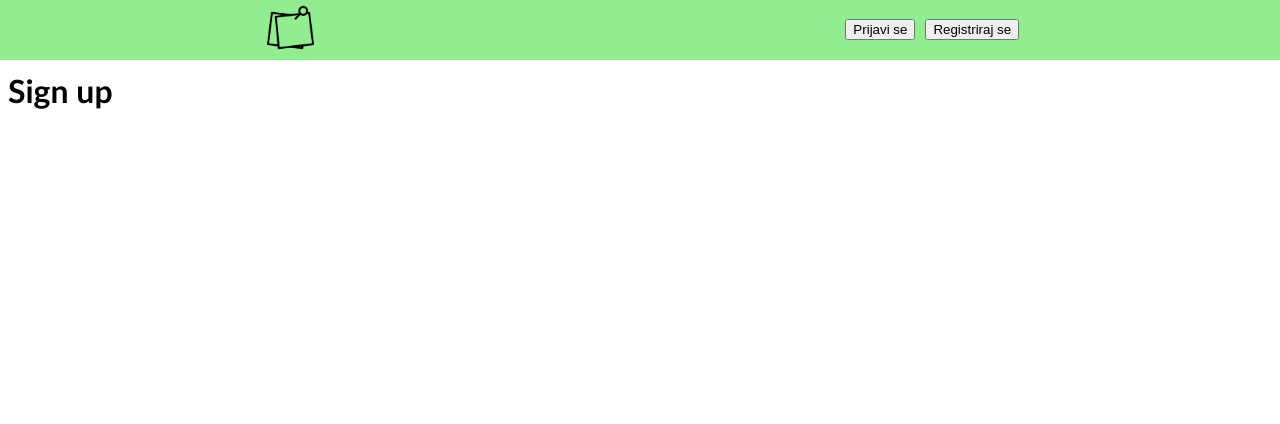
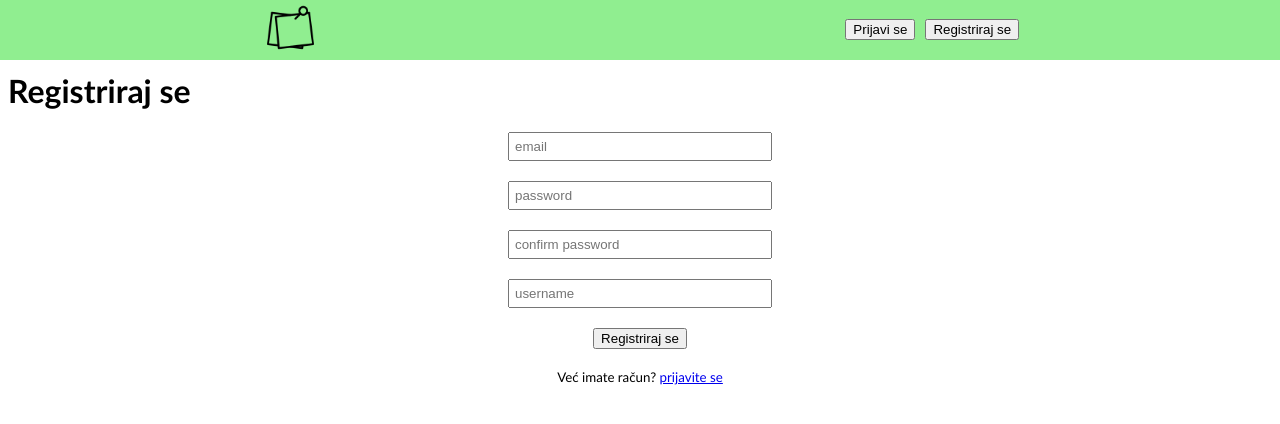
Before and after one commit to mvuco00/NWT, a React (Create React App) app in the folder myapp/: page /signup in a window 1280 px wide. Shown: the top 424 px of the page. Built offline with nearby package versions, Linux system fonts and the light colour scheme.

Commit message:
sign up provjera

```diff
--- a/myapp/src/App.css
+++ b/myapp/src/App.css
@@ -48,12 +48,25 @@
   justify-content: space-between;
   align-items: center;
 }
+.signinform {
+  display: flex;
+  flex-direction: column;
+  justify-content: space-between;
+  align-items: center;
+}
 
 .email-login {
   width: 250px;
   padding: 5px;
 }
 .password-login {
+  width: 250px;
+  padding: 5px;
+  margin-top: 20px;
+}
+
+.confirmPassword-login,
+.username-login {
   width: 250px;
   padding: 5px;
   margin-top: 20px;
--- a/myapp/src/pages/login.js
+++ b/myapp/src/pages/login.js
@@ -26,6 +26,7 @@ class LogIn extends React.Component {
       .post("/login", userData)
       .then(res => {
         console.log(res.data);
+        localStorage.setItem("FBIdToken", `Bearer ${res.data.token}`);
         this.setState({
           loading: false
         });
@@ -80,6 +81,7 @@ class LogIn extends React.Component {
             <div className="error-popup">
               {this.state.errors.general || this.state.errors.password}
             </div>
+
             <button className="prijavise-login">Prijavi se</button>
           </form>
           <div className="mogucnost-registracije">
--- a/myapp/src/pages/signup.js
+++ b/myapp/src/pages/signup.js
@@ -1,14 +1,117 @@
 import React from "react";
+import axios from "axios";
+import { Link } from "react-router-dom";
 
 class SignUp extends React.Component {
   constructor(props) {
     super(props);
-    this.state = {};
+    this.state = {
+      email: "",
+      password: "",
+      confirmPassword: "",
+      username: "",
+      loading: false, //jer zelimo da se pojavi obavijest dok se ne logiramo
+      errors: {}
+    };
   }
+  handleOnSubmit = event => {
+    console.log("login");
+    event.preventDefault();
+    this.setState({
+      loading: true
+    });
+    const newUserData = {
+      email: this.state.email,
+      password: this.state.password,
+      confirmPassword: this.state.confirmPassword,
+      username: this.state.username
+    };
+
+    axios
+      .post("/signup", newUserData)
+      .then(res => {
+        console.log(res.data);
+        localStorage.setItem("FBIdToken", `Bearer ${res.data.token}`);
+        this.setState({
+          loading: false
+        });
+        this.props.history.push("/"); //vrati nas na pocetnu str
+      })
+      .catch(err => {
+        this.setState({
+          errors: err.response.data,
+          loading: false
+        });
+      });
+  };
+
+  handleChange = event => {
+    this.setState({
+      [event.target.name]: event.target.value
+    });
+  };
+
   render() {
+    const { errors, loading } = this.state;
     return (
       <div>
-        <h1>Sign up</h1>
+        <h1>Registriraj se</h1>
+        <div>
+          <form className="signinform" onSubmit={this.handleOnSubmit}>
+            <input
+              id="email"
+              name="email"
+              type="email"
+              className="email-login"
+              placeholder="email"
+              value={this.state.email}
+              onChange={this.handleChange}
+            />
+            {console.log(this.state.errors)}
+            <div className="error-popup">{this.state.errors.email}</div>
+            <input
+              id="password"
+              name="password"
+              type="password"
+              className="password-login"
+              placeholder="password"
+              value={this.state.password}
+              onChange={this.handleChange}
+            />
+            <div className="error-popup">
+              {this.state.errors.general || this.state.errors.password}
+            </div>
+            {/*CONFIRM PASSWORD*/}
+            <input
+              id="confirmPassword"
+              name="confirmPassword"
+              type="password"
+              className="confirmPassword-login"
+              placeholder="confirm password"
+              value={this.state.confirmPassword}
+              onChange={this.handleChange}
+            />
+            <div className="error-popup">
+              {this.state.errors.confirmPassword}
+            </div>
+            <input
+              id="username"
+              name="username"
+              type="username"
+              className="username-login"
+              placeholder="username"
+              value={this.state.username}
+              onChange={this.handleChange}
+            />
+
+            <button className="prijavise-login">Registriraj se</button>
+          </form>
+          <div className="mogucnost-registracije">
+            <small>
+              Već imate račun? <Link to="/login"> prijavite se</Link>
+            </small>
+          </div>
+        </div>
       </div>
     );
   }
```
